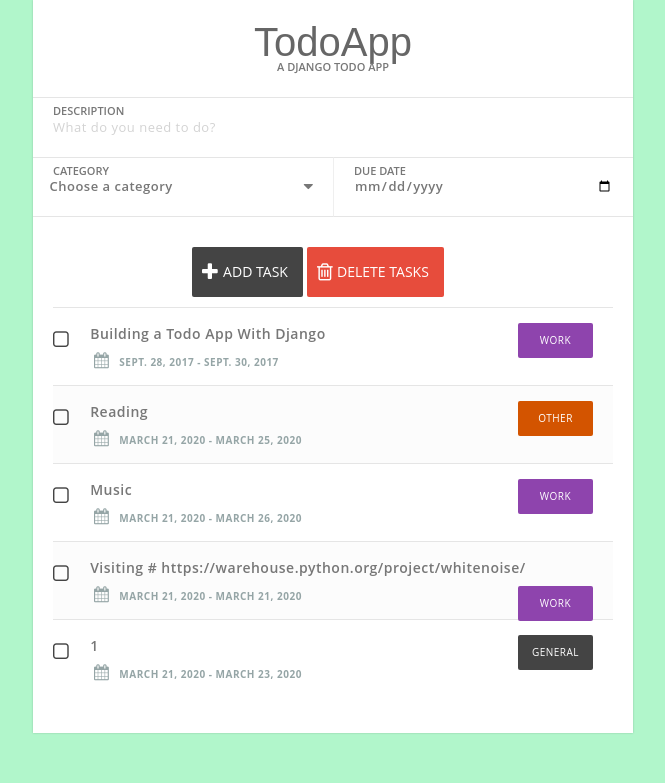
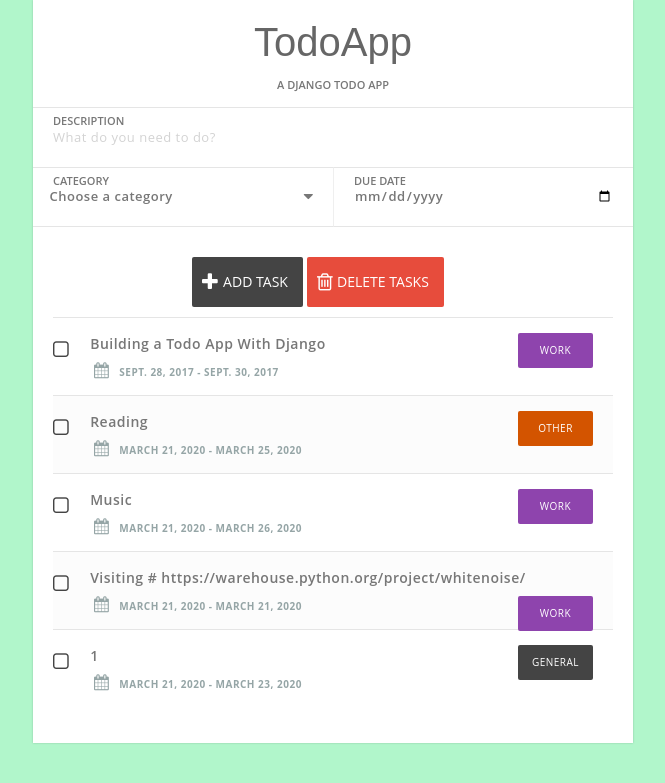
Before and after one commit to CITGuru/todoapp, a Django app: page / in a window 1280 px wide. Shown: the top 783 px of the page, without its empty margins (307-972 px from the left). Run offline with Django 3.2, Linux system fonts and the light colour scheme; data comes from the database, SQL or seed files in the repository; some libraries are stand-ins or nearby versions.

Commit message:
Comfortable line spacing.

```diff
--- a/todolist/templates/index.html
+++ b/todolist/templates/index.html
@@ -14,7 +14,7 @@
 	<div class="container">
             <div class="content">
             <h1>TodoApp</h1>
-            <p class="tagline">a Django todo app</p>
+            <p class="tagline my-2">a Django todo app</p>
             <form action="" method="post">
             {% csrf_token %} <!-- csrf token for basic security -->
                 <div class="inputContainer">
```
